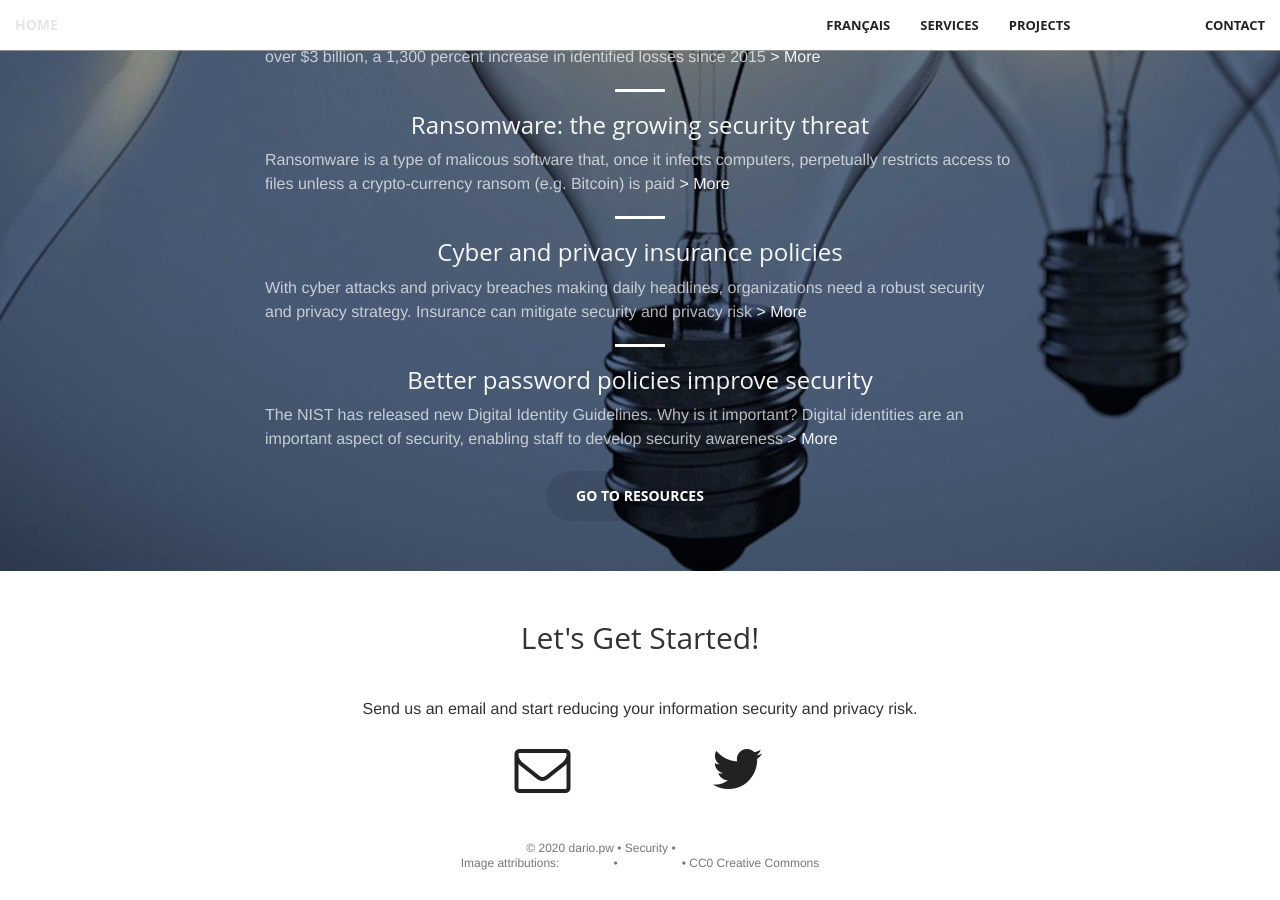
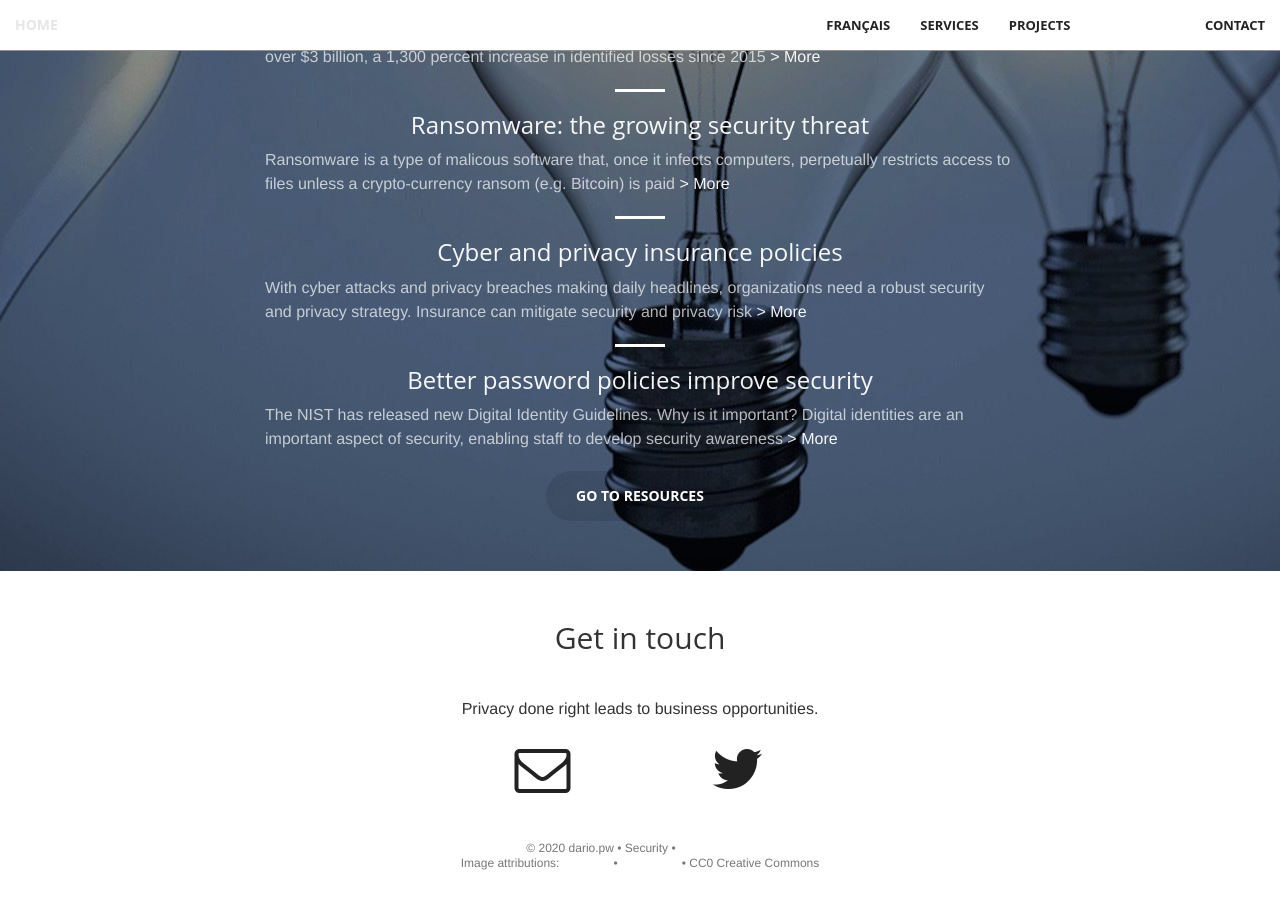
Before and after one commit to riod4/riod4.github.io, a Jekyll site: the page built from index.html, in a window 1280 px wide and 900 px high, scrolled down 3368 px. Built offline with Jekyll 4.4.1, drawn with Linux system fonts in a browser that asks for light colours; comment, search, counter and statistics services are not loaded.

Commit message:
Update text Get in touch v0.01

```diff
--- a/_includes/contact.html
+++ b/_includes/contact.html
@@ -2,9 +2,9 @@
     <div class="container">
         <div class="row">
             <div class="col-lg-8 col-lg-offset-2 text-center">
-                <h2 class="section-heading">Let's Get Started!</h2>
+                <h2 class="section-heading">Get in touch</h2>
                 <hr class="primary">
-                <p>Send us an email and start reducing your information security and privacy risk.</p>
+                <p>Privacy done right leads to business opportunities.</p>
             </div>
             <!--
             <div class="col-lg-2 col-lg-offset-2 text-center">
```
